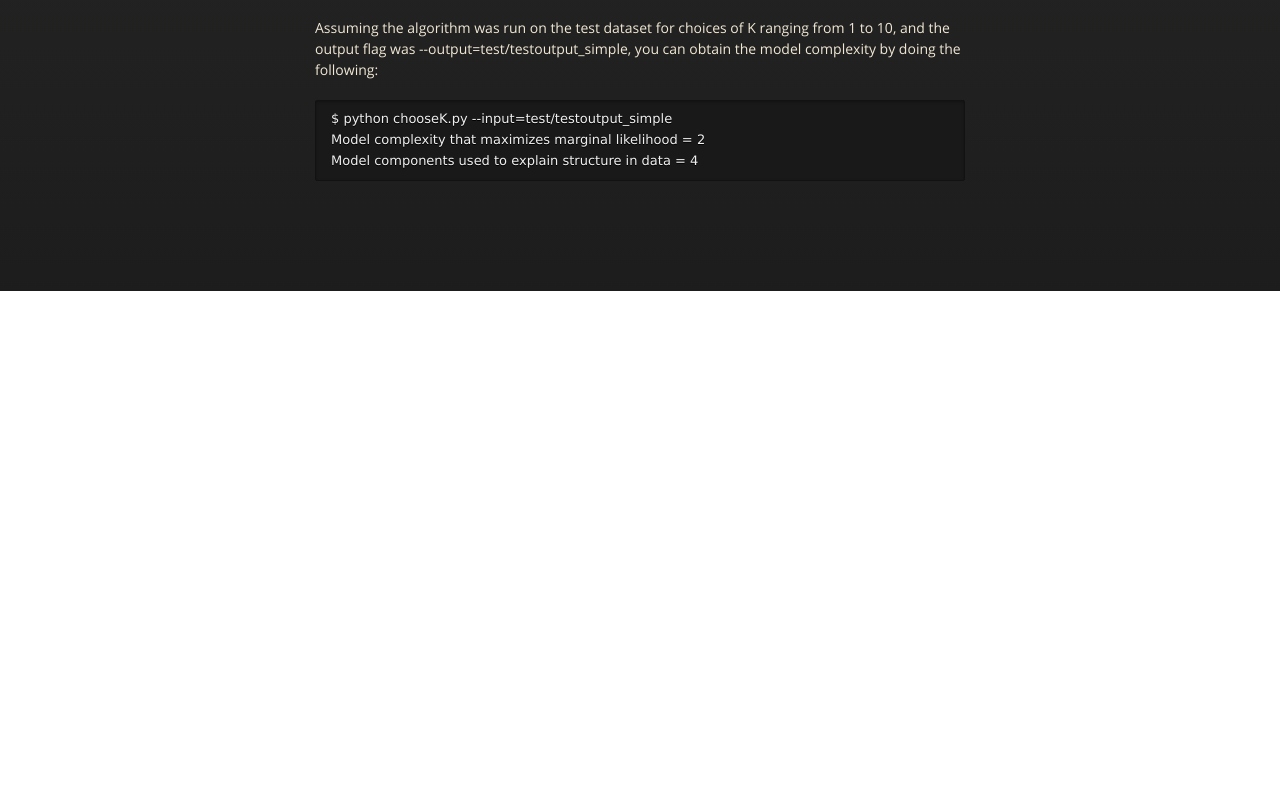
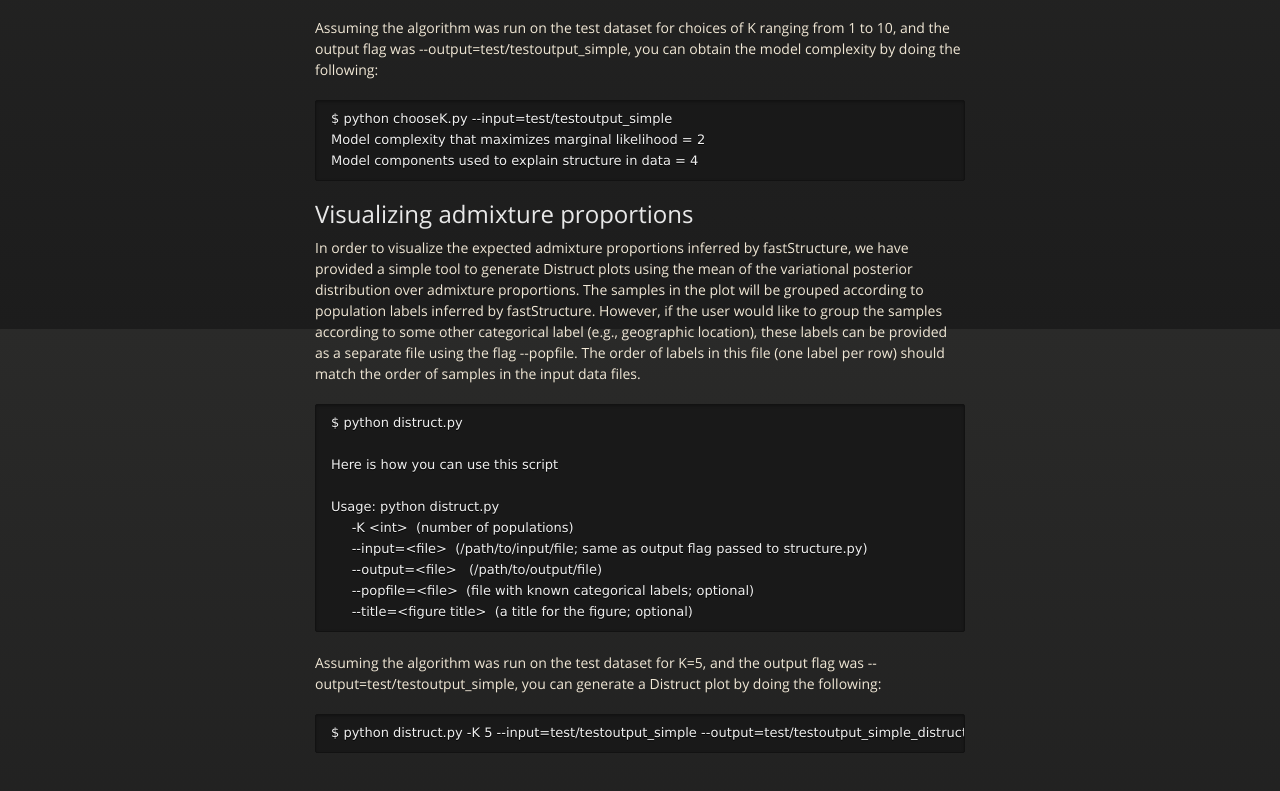
Before and after one commit to rajanil/fastStructure, a plain HTML site: page index.html in a window 1280 px wide. Shown: the part 3671-4462 px from the top of the page. Before the commit the page ends 3962 px from the top, so only its background shows below. Drawn offline with nearby package versions, Linux system fonts and the light colour scheme.

Commit message:
added description on how to use distruct.py

```diff
--- a/index.html
+++ b/index.html
@@ -254,6 +254,36 @@ Model complexity that maximizes marginal likelihood = 2
 Model components used to explain structure in data = 4
 </code></pre>
 
+<h2>
+<a name="visualizing-admixture-proportions" class="anchor" href="#visualizing-admixture-proportions"><span class="octicon octicon-link"></span></a>Visualizing admixture proportions</h2>
+
+<p>In order to visualize the expected admixture proportions inferred by fastStructure, we have
+provided a simple tool to generate Distruct plots using the mean of the variational
+posterior distribution over admixture proportions. The samples in the plot will be grouped
+according to population labels inferred by fastStructure. However, if the user would like to
+group the samples according to some other categorical label (e.g., geographic location), these labels
+can be provided as a separate file using the flag --popfile. The order of labels in this file (one label per row)
+should match the order of samples in the input data files.</p>
+
+<pre><code>$ python distruct.py
+
+Here is how you can use this script
+
+Usage: python distruct.py
+     -K &lt;int&gt;  (number of populations)
+     --input=&lt;file&gt;  (/path/to/input/file; same as output flag passed to structure.py)
+     --output=&lt;file&gt;   (/path/to/output/file)
+     --popfile=&lt;file&gt;  (file with known categorical labels; optional)
+     --title=&lt;figure title&gt;  (a title for the figure; optional)
+</code></pre>
+
+Assuming the algorithm was run on the test dataset for K=5, and
+the output flag was --output=test/testoutput_simple, you can generate a Distruct plot
+by doing the following:</p>
+
+<pre><code>$ python distruct.py -K 5 --input=test/testoutput_simple --output=test/testoutput_simple_distruct.svg
+</code></pre>
+
       </section>
 
     </div>
```
